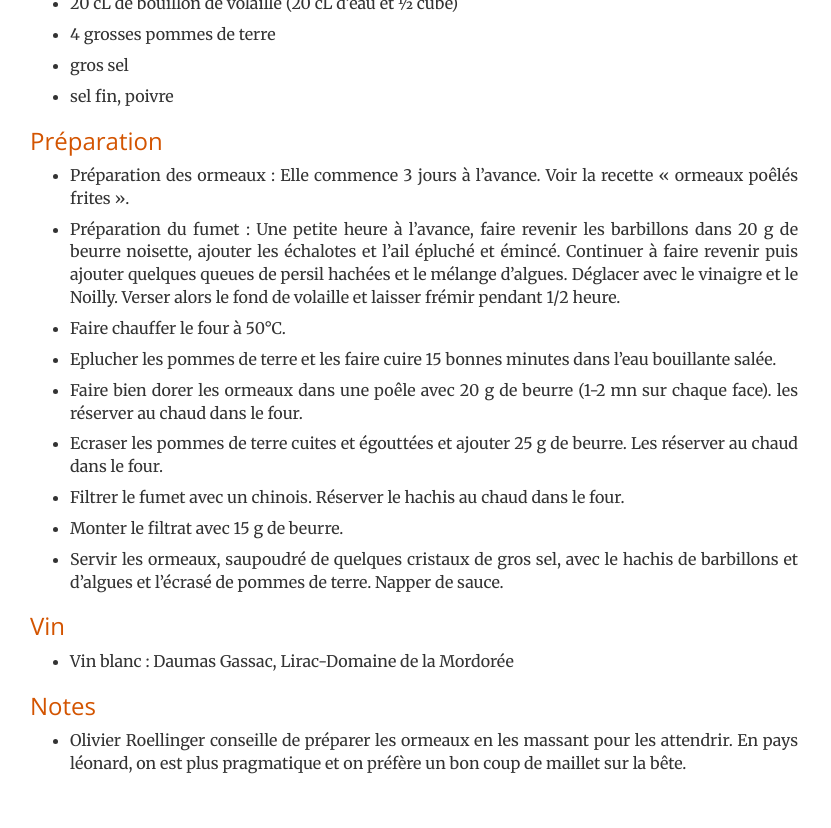
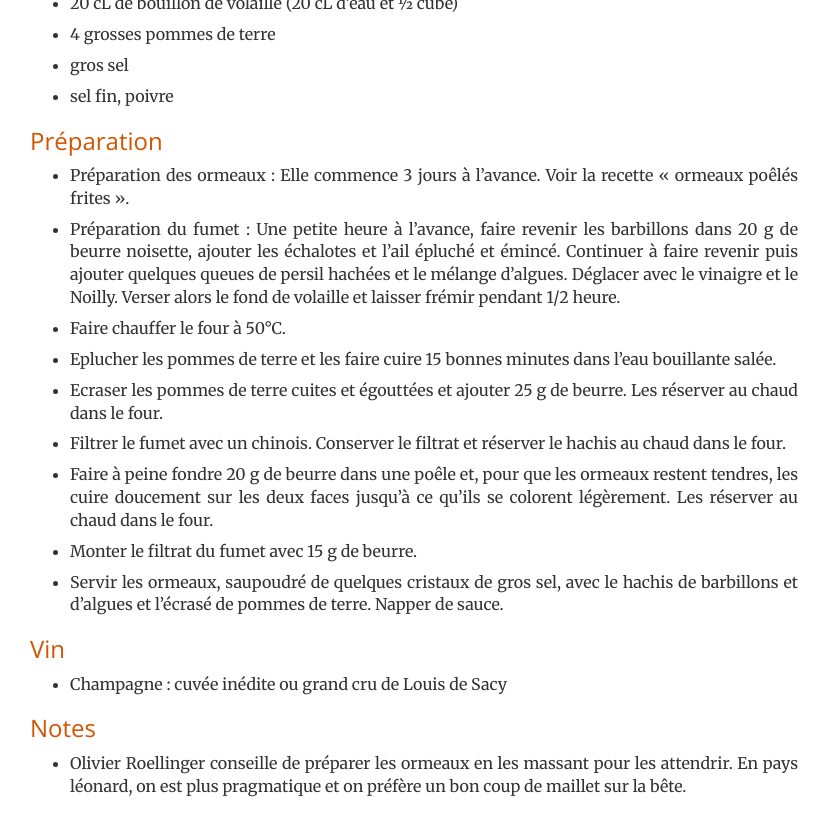
Before and after one commit to brignogan/brignogan.github.io, a Jekyll site: the page built from _posts/2018-05-16-ormeauxalgues.md, in a window 1280 px wide and 900 px high, scrolled down 852 px, cut to the strip 72-900 px from the top of the window. Shown: the whole strip, without its empty margins (0-831 px from the left). Built offline with Jekyll 4.4.1, drawn with Linux system fonts in a browser that asks for light colours; before the commit the page ends 1729 px from its top, so only the background shows below that.

Commit message:
Update 2018-05-16-ormeauxalgues.md
correction de la cuisson des ormeaux et du vin

```diff
--- a/_posts/2018-05-16-ormeauxalgues.md
+++ b/_posts/2018-05-16-ormeauxalgues.md
@@ -30,14 +30,14 @@ Cette recette est inspirée de celle de Olivier Roellinger (Cancale) et simplifi
 * Préparation du fumet : Une petite heure à l'avance, faire revenir les barbillons dans 20 g de beurre noisette, ajouter les échalotes et l'ail épluché et émincé. Continuer à faire revenir puis ajouter quelques queues de persil hachées et le mélange d'algues. Déglacer avec le vinaigre et le Noilly. Verser alors le fond de volaille et laisser frémir pendant 1/2 heure.
 * Faire chauffer le four à 50°C.
 * Eplucher les pommes de terre et les faire cuire 15 bonnes minutes dans l’eau bouillante salée.
-* Faire bien dorer les ormeaux dans une poêle avec 20 g de beurre (1-2 mn sur chaque face). les réserver au chaud dans le four.
 * Ecraser les pommes de terre cuites et égouttées et ajouter 25 g de beurre. Les réserver au chaud dans le four.
-* Filtrer le fumet avec un chinois. Réserver le hachis au chaud dans le four.
-* Monter le filtrat avec 15 g de beurre.
+* Filtrer le fumet avec un chinois. Conserver le filtrat et réserver le hachis au chaud dans le four.
+* Faire à peine fondre 20 g de beurre dans une poêle et, pour que les ormeaux restent tendres, les cuire doucement sur les deux faces jusqu'à ce qu'ils se colorent légèrement. Les réserver au chaud dans le four.
+* Monter le filtrat du fumet avec 15 g de beurre.
 * Servir les ormeaux, saupoudré de quelques cristaux de gros sel, avec le hachis de barbillons et d’algues et l’écrasé de pommes de terre. Napper de sauce.
 
 ### Vin
-* Vin blanc : Daumas Gassac, Lirac-Domaine de la Mordorée
+* Champagne : cuvée inédite ou grand cru de Louis de Sacy
 
 ### Notes
 * Olivier Roellinger conseille de préparer les ormeaux en les massant pour les attendrir. En pays léonard, on est plus pragmatique et on préfère un bon coup de maillet sur la bête.
```
